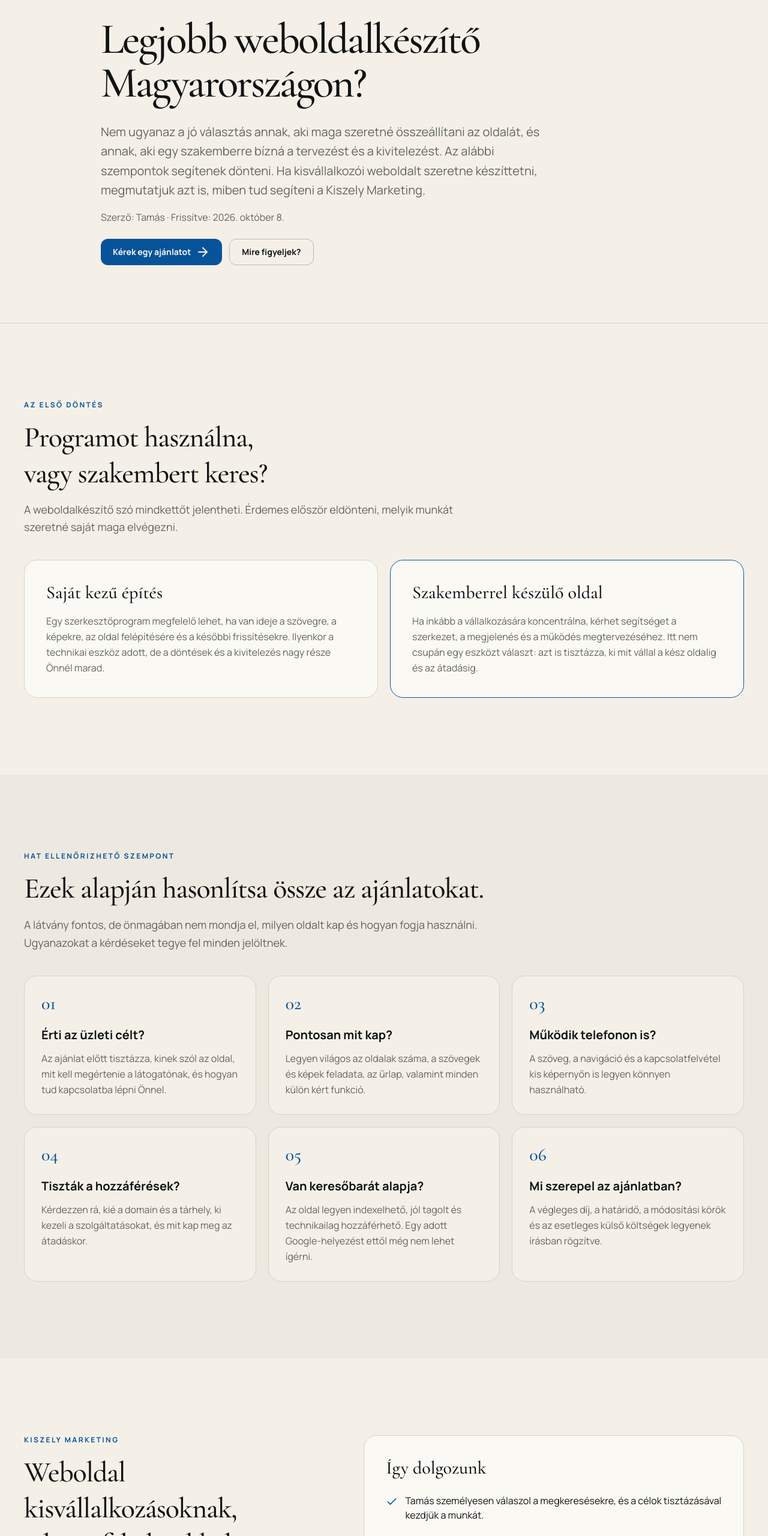
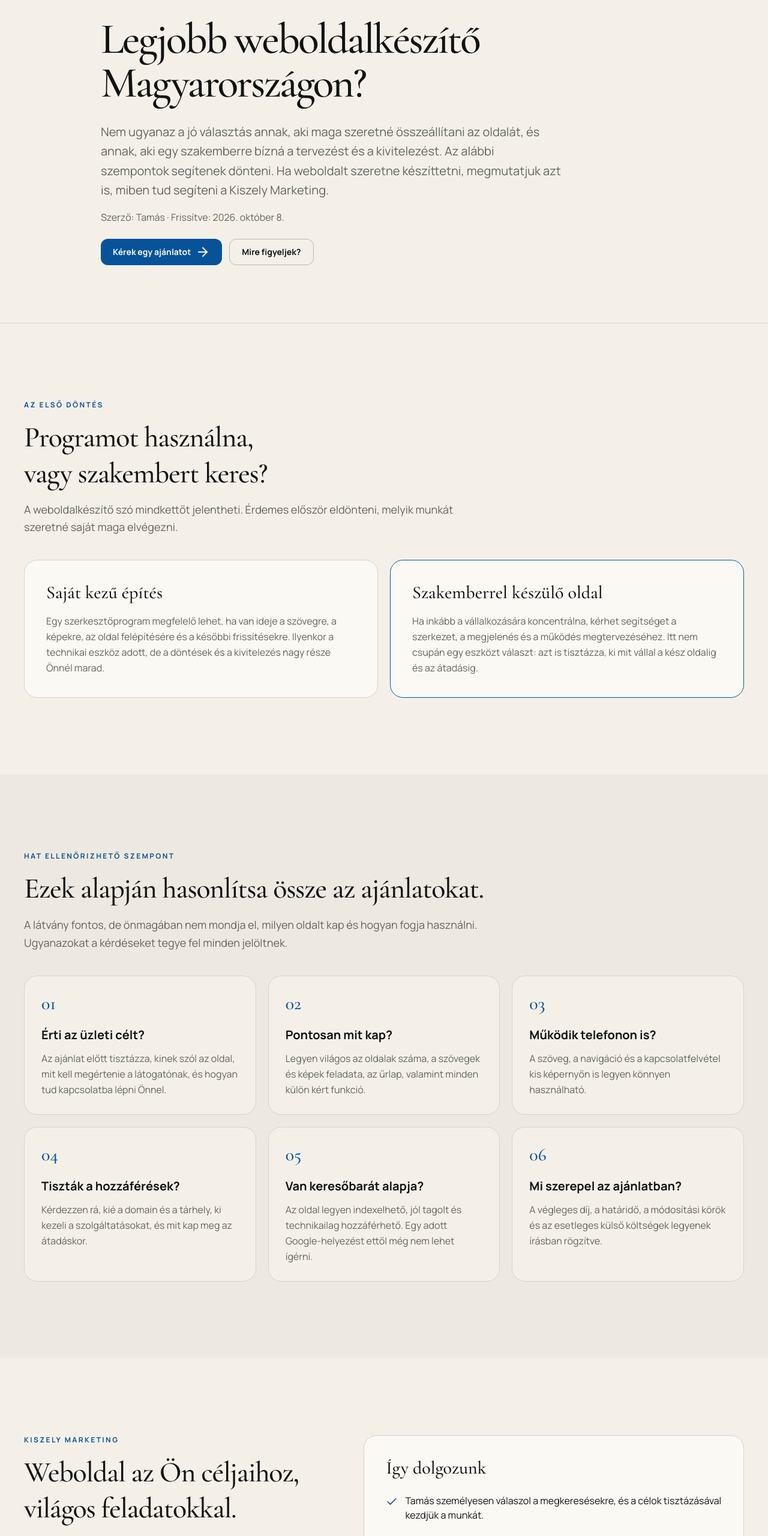
Before and after one commit to tom2344/tms-marketing-2, a Next.js app: page /hu/tudastar/legjobb-weboldalkeszito-magyarorszagon in a window 1280 px wide. Shown: the part 240-2800 px from the top of the page at 60% size. Built offline with nearby package versions, Linux system fonts and the light colour scheme.

Commit message:
fix: broaden website guide copy

```diff
--- a/app/hu/tudastar/legjobb-weboldalkeszito-magyarorszagon/page.tsx
+++ b/app/hu/tudastar/legjobb-weboldalkeszito-magyarorszagon/page.tsx
@@ -50,7 +50,7 @@ export default function BestWebsiteCreatorGuidePage() {
           eyebrow="Weboldal-készítési útmutató"
           title="Legjobb weboldalkészítő Magyarországon?"
           lead={<>
-            <p>Nem ugyanaz a jó választás annak, aki maga szeretné összeállítani az oldalát, és annak, aki egy szakemberre bízná a tervezést és a kivitelezést. Az alábbi szempontok segítenek dönteni. Ha kisvállalkozói weboldalt szeretne készíttetni, megmutatjuk azt is, miben tud segíteni a Kiszely Marketing.</p>
+            <p>Nem ugyanaz a jó választás annak, aki maga szeretné összeállítani az oldalát, és annak, aki egy szakemberre bízná a tervezést és a kivitelezést. Az alábbi szempontok segítenek dönteni. Ha weboldalt szeretne készíttetni, megmutatjuk azt is, miben tud segíteni a Kiszely Marketing.</p>
             <p className="mt-4 text-base">Szerző: Tamás · Frissítve: 2026. október 8.</p>
             <div className="mt-6 flex flex-wrap gap-3"><Link href="/hu/kapcsolat/" className="button-primary">Kérek egy ajánlatot <ArrowRight data-icon="inline-end" /></Link><a href="#szempontok" className="button-outline">Mire figyeljek?</a></div>
           </>}
@@ -79,7 +79,7 @@ export default function BestWebsiteCreatorGuidePage() {
 
           <section className="section">
             <div className="site-shell grid gap-12 lg:grid-cols-[.9fr_1.1fr]">
-              <div><SectionHeading eyebrow="Kiszely Marketing" title="Weboldal kisvállalkozásoknak, világos feladatokkal." description="Ha nem csak egy weboldalkészítő eszközt, hanem kivitelezőt keres, szívesen megbeszéljük az Ön projektjét. Magyarországi vállalkozásokkal online is együtt dolgozunk." /><div className="mt-7 flex flex-wrap gap-3"><Link href="/hu/weboldal-keszites-budapest/" className="button-primary">Szolgáltatás és csomagok <ArrowRight data-icon="inline-end" /></Link><Link href="/hu/kapcsolat/" className="button-outline">Kapcsolatfelvétel</Link></div></div>
+              <div><SectionHeading eyebrow="Kiszely Marketing" title="Weboldal az Ön céljaihoz, világos feladatokkal." description="Ha nem csak egy weboldalkészítő eszközt, hanem kivitelezőt keres, szívesen megbeszéljük az Ön projektjét. Magyarországi vállalkozásokkal online is együtt dolgozunk." /><div className="mt-7 flex flex-wrap gap-3"><Link href="/hu/weboldal-keszites-budapest/" className="button-primary">Szolgáltatás és csomagok <ArrowRight data-icon="inline-end" /></Link><Link href="/hu/kapcsolat/" className="button-outline">Kapcsolatfelvétel</Link></div></div>
               <div className="rounded-2xl border border-border bg-card p-7 lg:p-9">
                 <h3 className="font-serif text-3xl">Így dolgozunk</h3>
                 <ul className="mt-6 space-y-5">
```
